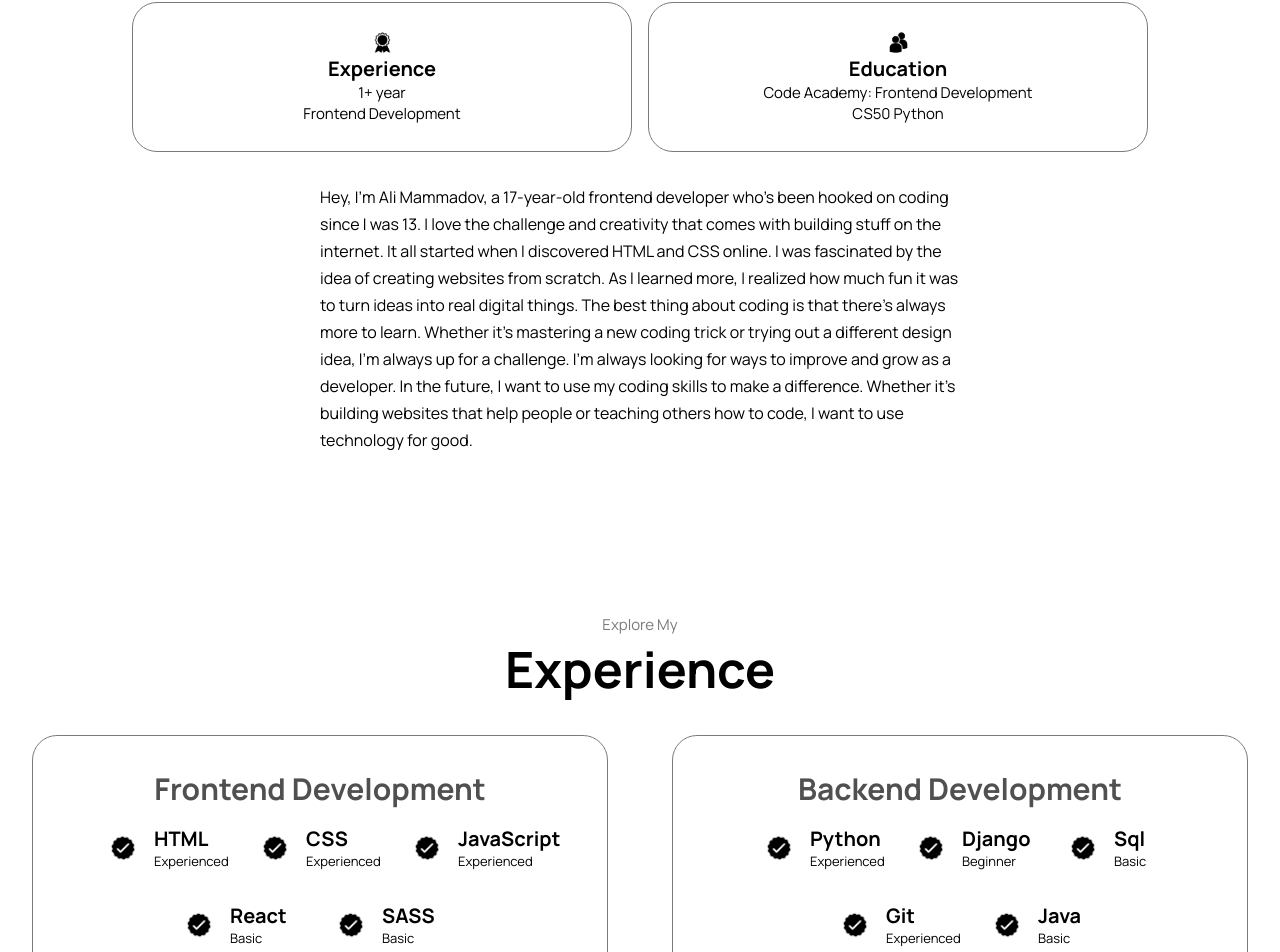
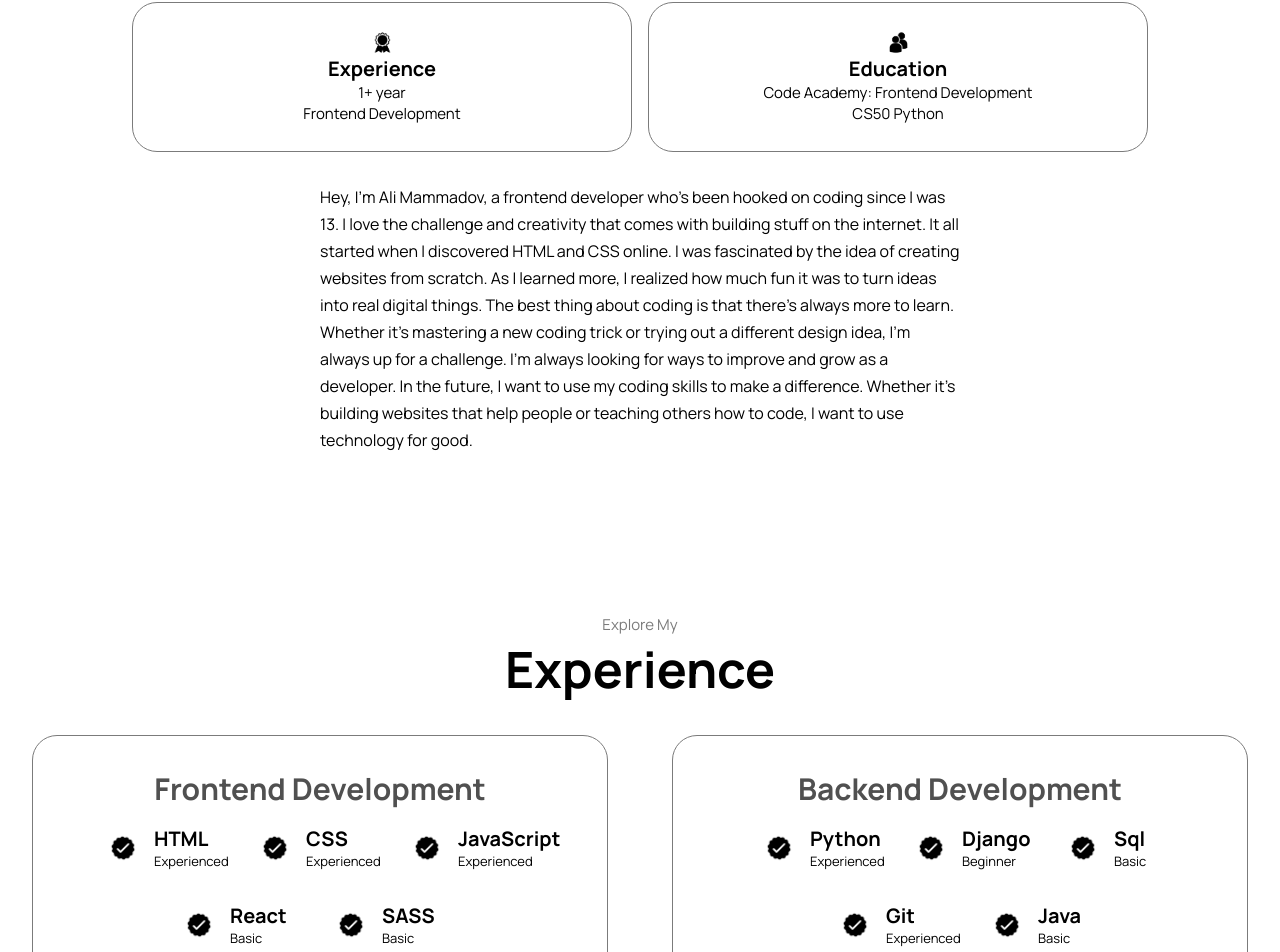
Before and after one commit to AliRM27/Portfolio, a React (Create React App) app: page / in a window 1280 px wide. Shown: the part 939-1891 px from the top of the page. Built offline with nearby package versions, Linux system fonts and the light colour scheme.

Commit message:
change txt

```diff
--- a/src/components/About/About.jsx
+++ b/src/components/About/About.jsx
@@ -27,7 +27,7 @@ const About = () => {
           </div>
         </div>
         <div className='app__about-text'>
-          <p>Hey, I'm Ali Mammadov, a 17-year-old frontend developer who's been hooked on coding since I was 13. I love the challenge and creativity that comes with building stuff on the internet. It all started when I discovered HTML and CSS online. I was fascinated by the idea of creating websites from scratch. As I learned more, I realized how much fun it was to turn ideas into real digital things. The best thing about coding is that there's always more to learn. Whether it's mastering a new coding trick or trying out a different design idea, I'm always up for a challenge. I'm always looking for ways to improve and grow as a developer. In the future, I want to use my coding skills to make a difference. Whether it's building websites that help people or teaching others how to code, I want to use technology for good.</p>
+          <p>Hey, I'm Ali Mammadov, a frontend developer who's been hooked on coding since I was 13. I love the challenge and creativity that comes with building stuff on the internet. It all started when I discovered HTML and CSS online. I was fascinated by the idea of creating websites from scratch. As I learned more, I realized how much fun it was to turn ideas into real digital things. The best thing about coding is that there's always more to learn. Whether it's mastering a new coding trick or trying out a different design idea, I'm always up for a challenge. I'm always looking for ways to improve and grow as a developer. In the future, I want to use my coding skills to make a difference. Whether it's building websites that help people or teaching others how to code, I want to use technology for good.</p>
         </div>
       </div>
     </div>
```
